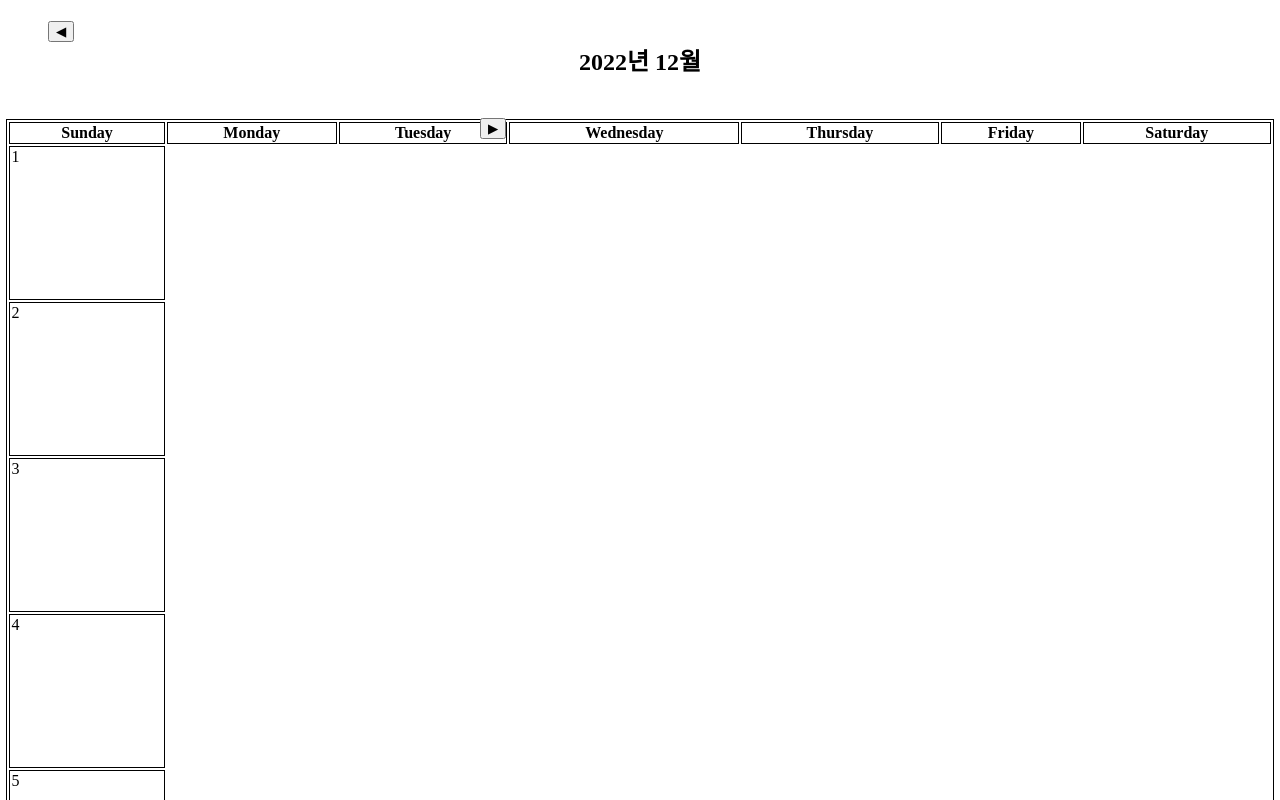
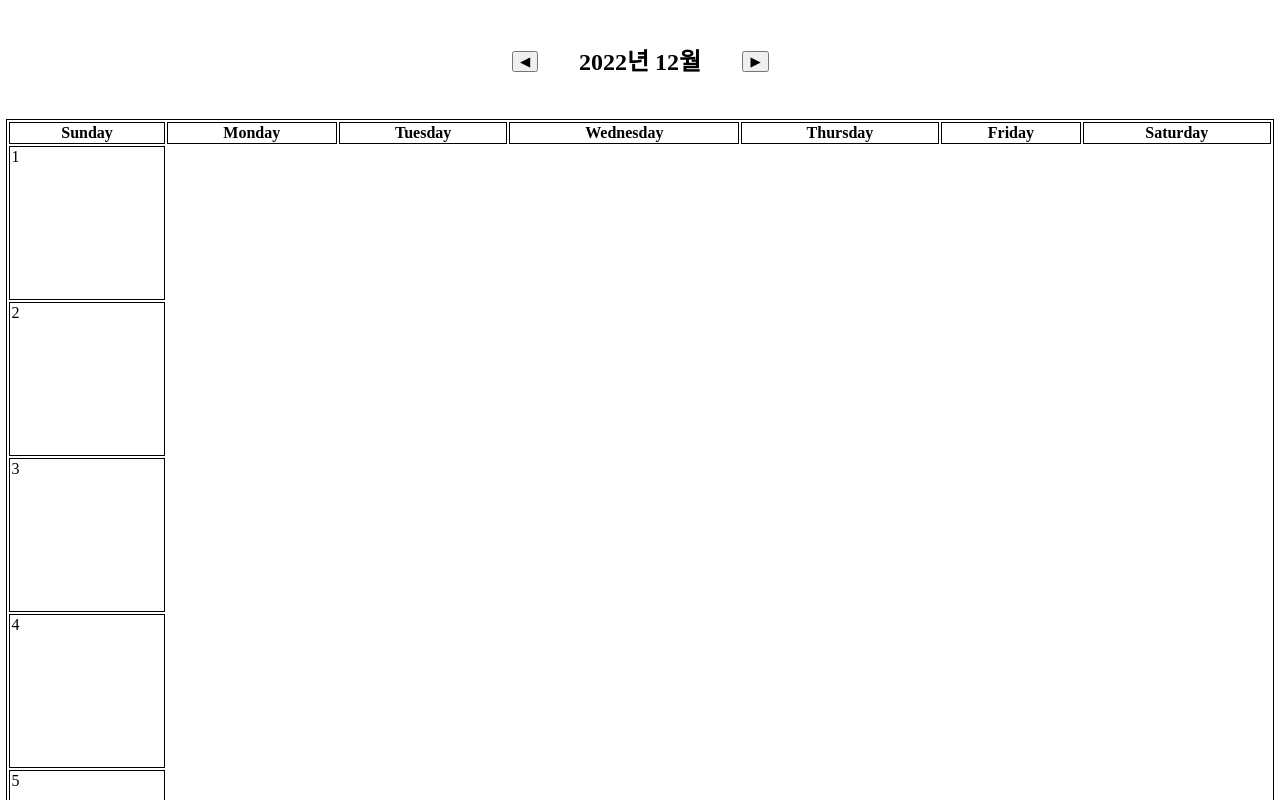
Before and after one commit to YoungcheolLee/calendar, a React (Create React App) app: page / in a window 1280 px wide. Shown: the top 800 px of the page. Built offline with nearby package versions, Linux system fonts and the light colour scheme; a web font is replaced by a local one.

Commit message:
Update button

```diff
--- a/src/App.css
+++ b/src/App.css
@@ -33,12 +33,12 @@ td {
 
 .beforeBtn {
   position: relative;
-  top: 20px;
-  left: 48px;
+  top: 50px;
+  left: 40%;
 }
 
 .afterBtn {
   position: relative;
-  top: 20px;
-  left: 480px;
+  top: -47px;
+  left: 58%;
 }
```
